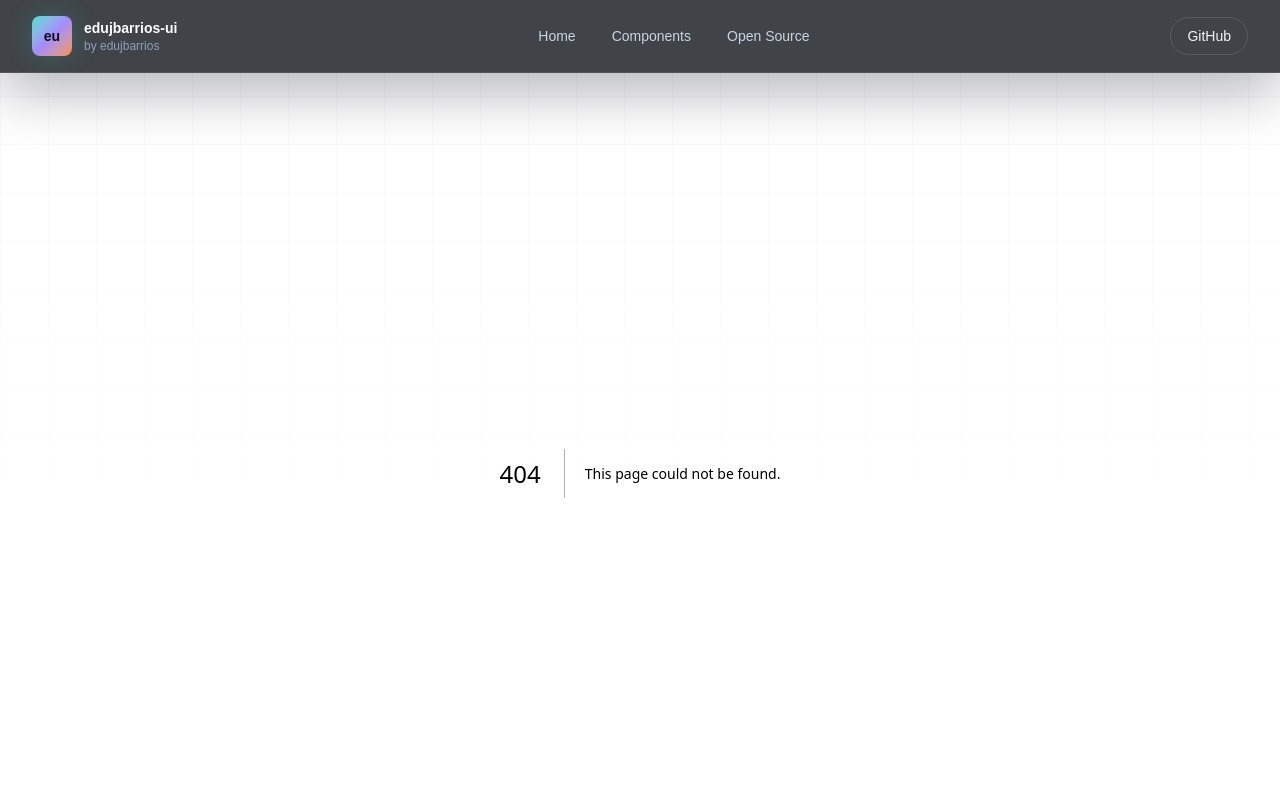
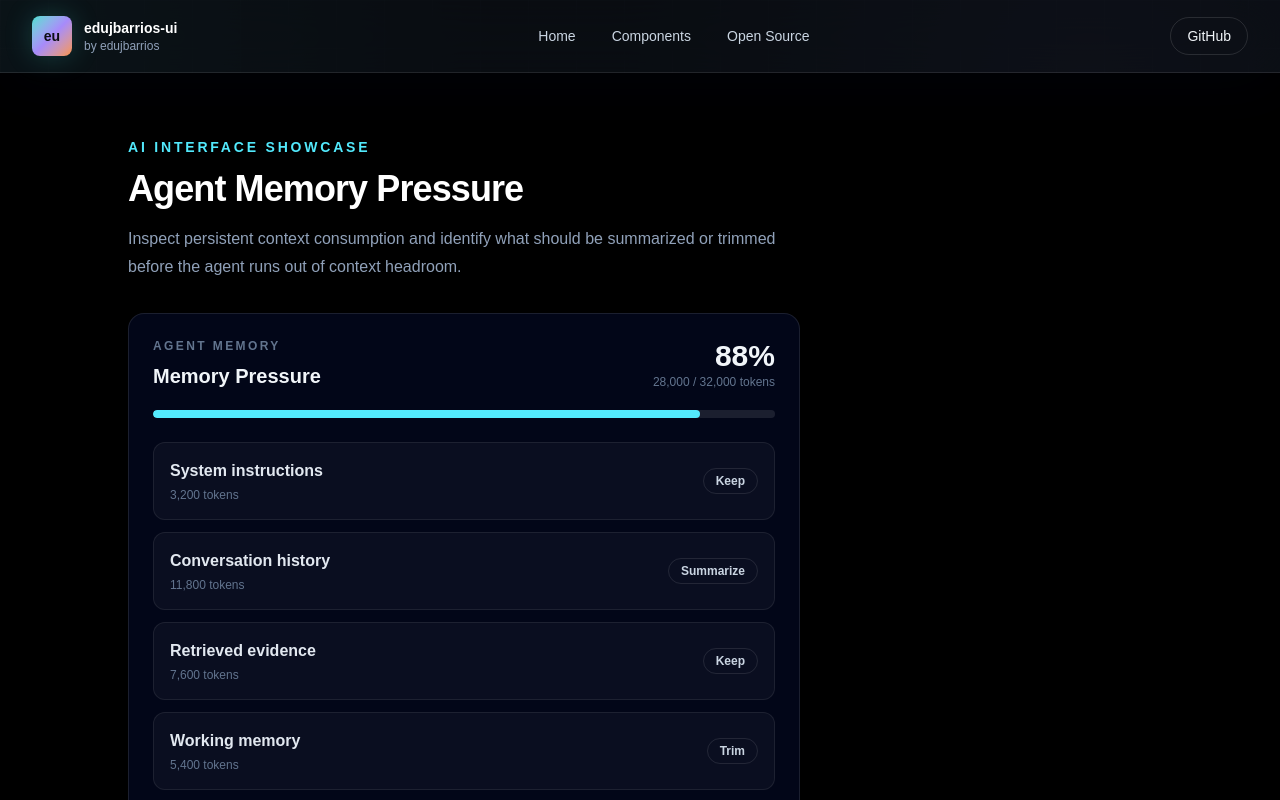
Before and after one commit to edujbarrios/edujbarrios-ui, a Next.js app: page /showcase/agent-memory-pressure in a window 1280 px wide. Before the commit this address had no page. Shown: the top 800 px of the page. Built offline with nearby package versions, Linux system fonts and the light colour scheme.

Commit message:
feat: add Agent Memory Pressure showcase

```diff
--- /dev/null
+++ b/app/showcase/agent-memory-pressure/page.tsx
@@ -0,0 +1,16 @@
+import { AgentMemoryPressure } from "@/components/ui/agent-memory-pressure";
+
+export default function AgentMemoryPressureShowcase() {
+  return (
+    <main className="min-h-screen bg-black px-6 py-16">
+      <div className="mx-auto flex max-w-5xl flex-col gap-8">
+        <div className="max-w-2xl">
+          <p className="text-sm font-semibold uppercase tracking-[0.2em] text-cyan-300">AI Interface Showcase</p>
+          <h1 className="mt-3 text-4xl font-black tracking-tight text-white">Agent Memory Pressure</h1>
+          <p className="mt-4 text-base leading-7 text-slate-400">Inspect persistent context consumption and identify what should be summarized or trimmed before the agent runs out of context headroom.</p>
+        </div>
+        <AgentMemoryPressure />
+      </div>
+    </main>
+  );
+}
```
